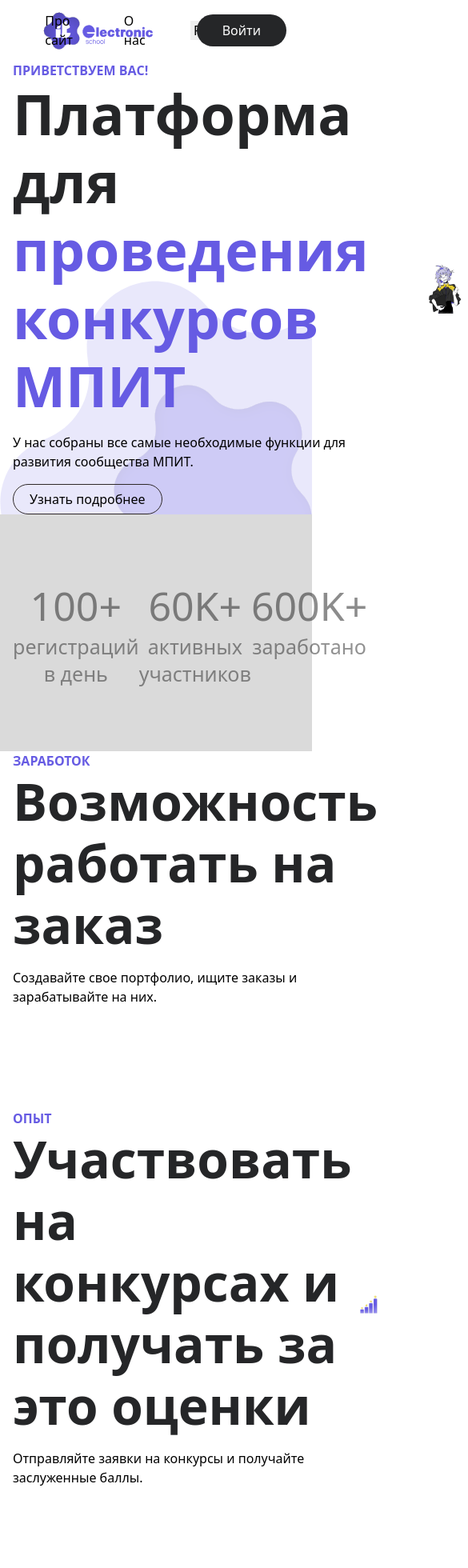
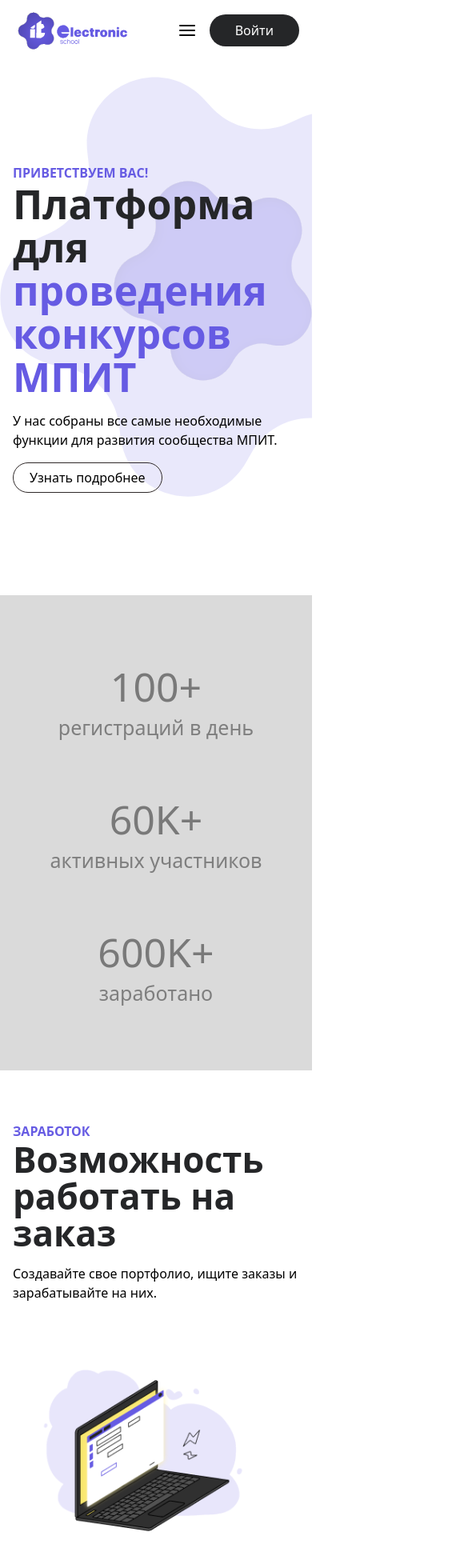
Before and after one commit to gurori/ites-frontend, a React (Vite) app: page / in a window 390 px wide. Shown: the top 1960 px of the page at 80% size, 585 px wide, since content can reach past the window. Built offline with nearby package versions, Linux system fonts and the light colour scheme.

Commit message:
adaptive

```diff
--- a/src/components/Footer.jsx
+++ b/src/components/Footer.jsx
@@ -25,7 +25,7 @@ const Footer = () => {
   return (
     <footer className="relative">
       <div className="bg-purple py-24">
-        <div className="container">
+        <div className="container relative z-10">
           <div className="text-white">
             <h3 className="pb-4">Остались еще вопросы?</h3>
             <p>Свяжитесь с нами в социальных сетях!</p>
@@ -84,11 +84,11 @@ const Footer = () => {
             {phoneNumber}
           </div>
         </div>
-        <img src="/stars/middle-purple.svg" className="pointer-events-none absolute bottom-0 right-1/4 z-0" />
+        <img src="/stars/middle-purple.svg" className="pointer-events-none absolute bottom-36 right-0 md:bottom-0 md:right-1/4 z-0" />
       </div>
       <div className="bg-black relative z-10">
         <div className="container py-16">
-          <div className="flex items-center gap-32">
+          <div className="md:flex grid items-center md:gap-32 gap-16">
             <img src="/logos/ites-purple-middle.svg" alt="ites logo" />
             <img src="/logos/mlg.svg" alt="mlg logo" />
           </div>
--- a/src/components/Header.jsx
+++ b/src/components/Header.jsx
@@ -1,23 +1,27 @@
 import { Link } from "react-router-dom";
+import { AlignJustify } from "lucide-react";
+import Nav from "./Nav";
 
 const Header = () => {
      return (
-        <header className="flex items-center gap-8 relative px-8">
+        <header className="flex items-center gap-8 relative md:px-4 pr-4">
             <Link onClick={() => window.location.reload()}>
                 <img src="/logos/ites-purple-small.svg" alt="logo"  className="-mb-4"/>
             </Link>
-            <select name="" id="">
+            <select className="hidden lg:block" name="" id="">
                 <option value="">РУС</option>
                 <option value="">ENG</option>
                 <option value="">САХ</option>
             </select>
-            {/* TODO */}
-            <nav className="flex items-center absolute right-8 gap-16">
-                <Link to="/">Главная</Link>
-                <Link to="/">Про сайт</Link>
-                <Link to="/">О нас</Link>
-                <Link to="/"><button className="small bg-black text-white px-8">Войти</button></Link>
-            </nav>
+            <div className="flex items-center ml-auto gap-4 md:gap-16">
+                <nav className="md:flex gap-16 hidden">
+                    <Nav />
+                </nav>
+                <button className="md:hidden">
+                    <AlignJustify />
+                </button>
+                <Link to="/sign-in"><button className="small bg-black text-white px-8">Войти</button></Link>
+            </div>
         </header>
      )
 }
--- /dev/null
+++ b/src/components/Nav.jsx
@@ -0,0 +1,11 @@
+import { Link } from "react-router-dom"
+
+export default function NavBar() {
+    return (
+        <>
+            <Link to="/">Главная</Link>
+            <Link to="https://github.com/gurori/ites">Про сайт</Link>
+            <Link to="/about">О нас</Link>
+        </>
+    )
+}
--- a/src/components/pages/home/Dashboard.jsx
+++ b/src/components/pages/home/Dashboard.jsx
@@ -4,8 +4,12 @@ import TextCard from "./TextCard";
 const Dashboard = () => {
   return (
     <main>
-      <div className="flex items-center container">
-        <div className="flex-1">
+      <img
+        src="/stars/big-purple.svg"
+        className="absolute -z-10 top-24 right-0"
+      />
+      <div className="md:flex py-16 md:py-0 items-center container relative">
+        <div className="flex-1 py-16">
           <TextCard
             title="ПРИВЕТСТВУЕМ ВАС!"
             description="У нас собраны все самые необходимые функции для развития сообщества МПИТ."
@@ -17,16 +21,16 @@ const Dashboard = () => {
           </TextCard>
           <button className="border">Узнать подробнее</button>
         </div>
-        <div className="flex-1">
+        <div className="absolute bottom-0 lg:relative lg:flex-1 -z-10">
           <img
-            src="/stars/big-purple.svg"
-            className="absolute -z-10 right-0 -bottom-8"
+            src="/images/mascot.png"
+            alt="mascot"
+            className="hidden md:block xl:ml-16 w-3/5 lg:w-full float-end"
           />
-          <img src="/images/mascot.png" alt="mascot" className="ml-16" />
         </div>
       </div>
       <div className="bg-gray-300">
-        <div className="container flex py-20">
+        <div className="container grid gap-16 md:flex py-20">
           <div className="flex-1 text-center">
             <GrayText text="регистраций в день" value="100+" />
           </div>
@@ -38,12 +42,9 @@ const Dashboard = () => {
           </div>
         </div>
       </div>
-      <div className="container grid gap-28">
-        <div className="flex items-center">
-          <div className="flex-1">
-            <img src="/images/laptop.png" alt="laptop image" />
-          </div>
-          <div className="flex-1">
+      <div className="container grid gap-28 mt-16 md:mt-0">
+        <div className="md:flex items-center">
+          <div className="flex-1 order-2">
             <TextCard
               title="ЗАРАБОТОК"
               description="Создавайте свое портфолио, ищите заказы и зарабатывайте на них."
@@ -51,8 +52,11 @@ const Dashboard = () => {
               <h2>Возможность работать на заказ</h2>
             </TextCard>
           </div>
+          <div className="flex-1 order-1">
+            <img src="/images/laptop.png" alt="laptop image" />
+          </div>
         </div>
-        <div className="flex items-center">
+        <div className="md:flex items-center">
           <div className="flex-1">
             <TextCard
               title="ОПЫТ"
@@ -63,23 +67,23 @@ const Dashboard = () => {
           </div>
           <div className="flex-1">
             <img
-              className="w-2/3 float-end"
+              className="md:w-2/3 md:float-end"
               src="/images/columns.png"
               alt="columns image"
             />
           </div>
         </div>
-        <div className="flex items-center">
-          <div className="flex-1">
-            <img src="/images/guys.png" alt="guys image" />
-          </div>
-          <div className="flex-1">
+        <div className="md:flex items-center">
+          <div className="flex-1 order-2">
             <TextCard
               title="ЭФФЕКТИВНОСТЬ"
               description="Приглашайте других понравившихся участников в свою команду и работайте вместе."
             >
               <h2>Возможность создавать и работать в команде </h2>
             </TextCard>
+          </div>
+          <div className="flex-1 order-1">
+            <img src="/images/guys.png" alt="guys image" />
           </div>
         </div>
       </div>
--- a/src/index.css
+++ b/src/index.css
@@ -14,13 +14,13 @@ h6 {
 
 h1 {
   font-weight: 800;
-  font-size: 70px;
-  line-height: 85px;
+  font-size: clamp(50px, 5vw, 70px);
+  line-height: clamp(54px, 5vw, 85px);
 }
 h2 {
   font-weight: 900;
-  font-size: 64px;
-  line-height: 77px;
+  font-size: clamp(44px, 5vw, 64px);
+  line-height: clamp(46px, 5vw, 77px);
 }
 h3 {
   font-weight: 900;
```
